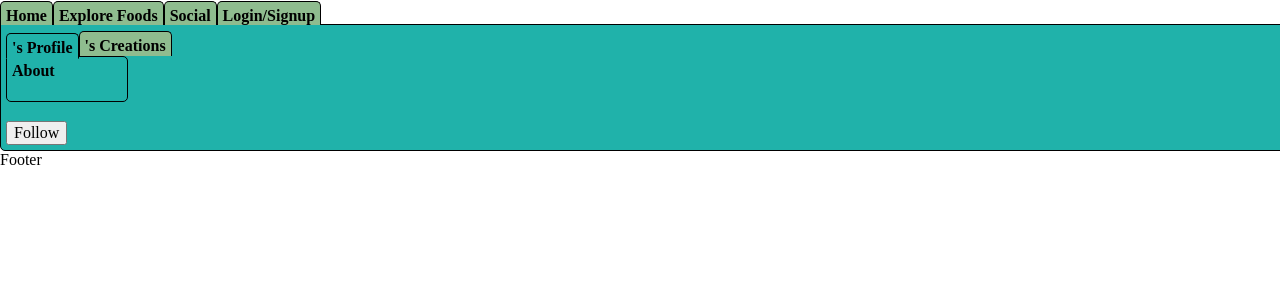
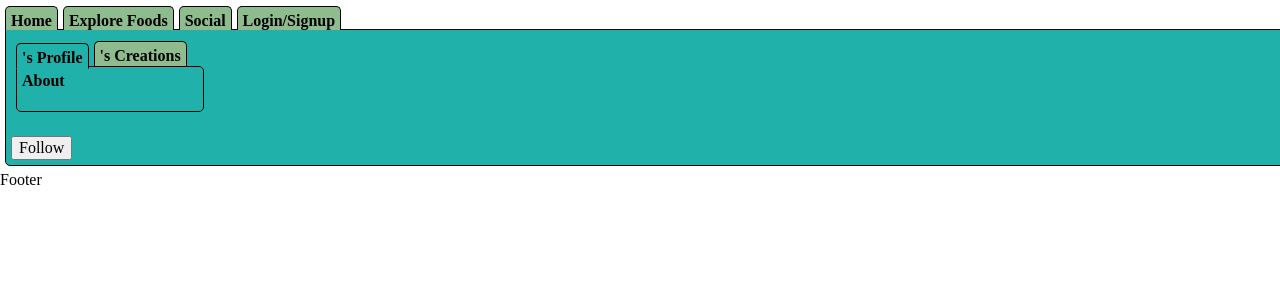
Before and after one commit to Nicholas-Gregory/ProteinHelper, a React (Vite) app in the folder client/: page /users/1 in a window 1280 px wide. Shown: the top 300 px of the page. Built offline with nearby package versions, Linux system fonts and the light colour scheme; no server answers.

Commit message:
Improvement: Page: User, Style: style.css (visual improvements);

```diff
--- a/client/src/components/Creator.jsx
+++ b/client/src/components/Creator.jsx
@@ -99,6 +99,11 @@ export default function Creator({ }) {
     }
 
     async function handleSaveClick() {
+        if (nameInput.trim() === '') {
+            setMessage('Creations must have a name');
+            return;
+        }
+
         const data = {
             user: userId,
             name: nameInput,
@@ -152,17 +157,20 @@ export default function Creator({ }) {
 
             {foods.length > 0 && (
                 <>
+                    <br />
                     <input
                         placeholder="Creation Name"
                         type="text"
                         value={nameInput}
                         onChange={e => setNameInput(e.target.value)}
                     />
+
                     <button
                         onClick={handleSaveClick}
                     >
                         Save
                     </button>
+                    <br />
                     <TabCard title={'Foods'}>
                         {foods.map((food, index) => (
                             <Fragment key={index}>
--- a/client/src/components/TabNav.jsx
+++ b/client/src/components/TabNav.jsx
@@ -10,7 +10,7 @@ export default function TabNav({
 
     useEffect(() => {
         if (useWidth) {
-            useWidth(outerDivRef.current.clientWidth);
+            useWidth(outerDivRef.current.offsetWidth);
         }
     }, [outerDivRef]);
 
--- a/client/src/pages/User.jsx
+++ b/client/src/pages/User.jsx
@@ -18,6 +18,7 @@ export default function User({}) {
     const [page, setPage] = useState('profile');
     const [error, setError] = useState(null);
     const [followed, setFollowed] = useState(null);
+    const [profileContentMinWidth, setProfileContentMinWidth] = useState(0);
 
     useEffect(() => {
         (async () => {
@@ -93,6 +94,10 @@ export default function User({}) {
         setEditing(!editing);
     }
 
+    function useProfileTabNavWidth(width) {
+        setProfileContentMinWidth(width);
+    }
+
     return (
         <>
             {!error && <>
@@ -109,10 +114,15 @@ export default function User({}) {
                     ]}
                     active={page}
                     onSelect={handleTabSelect}
+                    useWidth={useProfileTabNavWidth}
                 />
 
+                <div
+                    className="tab-content"
+                    style={{ minWidth: profileContentMinWidth }}
+                >
                     {page === 'profile' ? (
-                    <div className='tab-content'>
+                        <>
                             <strong>
                                 About {user.username}
                             </strong>
@@ -134,12 +144,11 @@ export default function User({}) {
                                     {editing ? 'Save' : 'Edit Profile'}
                                 </button>
                             }
+                        </>
+                    ) : (
+                        <CreationList creations={user.creations} />
+                    )}
                 </div>
-                ) : (
-                    <div className="tab-content">
-                        <CreationList creations={user.creations} />
-                    </div>
-                )}
             </>}
 
             <br />
--- a/client/src/style.css
+++ b/client/src/style.css
@@ -48,6 +48,8 @@
     position: relative;
     top: 1px;
     background-color: darkseagreen;
+    margin-top: 5px;
+    margin-left: 5px;
 }
 
 .tab-content {
@@ -59,6 +61,9 @@
     padding: 5px;
     min-width: 110px;
     background-color: lightseagreen;
+    margin-left: 5px;
+    margin-bottom: 5px;
+    margin-right: 5px;
 }
 
 .tab-selected {
```
Lines whose indentation alone changed are shown as unchanged.
